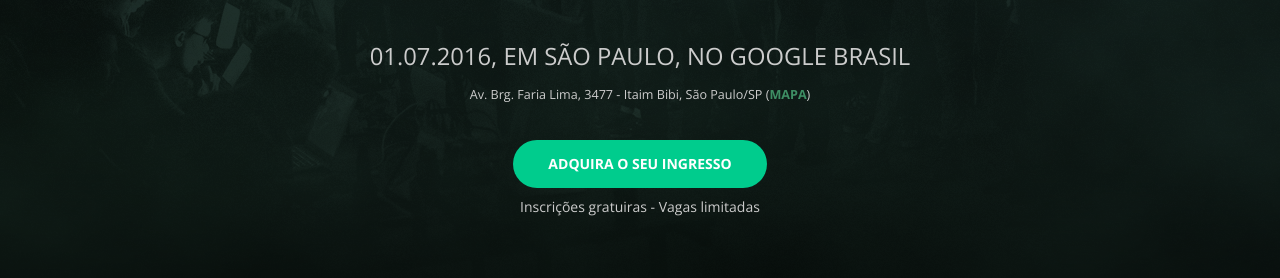
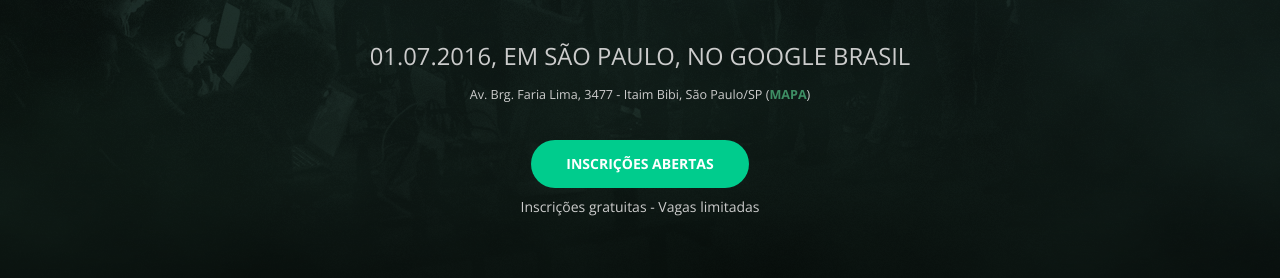
Before and after one commit to beingsane/codeinthedarkbrasil, a website: page index.html in a window 1280 px wide. Shown: the part 522-800 px from the top of the page. Drawn offline with nearby package versions, Linux system fonts and the light colour scheme.

Commit message:
Fix typo

```diff
--- a/index.html
+++ b/index.html
@@ -40,8 +40,8 @@
       <p class="data">01.07.2016, em São Paulo, no Google Brasil</p>
       <p class="endereco">Av. Brg. Faria Lima, 3477 - Itaim Bibi, São Paulo/SP (<label class="link" for="lightbox-map">mapa</label>)</p>
 
-      <a href="http://www.eventick.com.br/code-in-the-dark-brasil" target="_blank" class="btn" >Adquira o seu ingresso</a>
-      <p>Inscrições gratuiras - Vagas limitadas</p>
+      <a href="http://www.eventick.com.br/code-in-the-dark-brasil" target="_blank" class="btn" >Inscrições Abertas</a>
+      <p>Inscrições gratuitas - Vagas limitadas</p>
     </section>
 
     <section class="part video">
@@ -98,7 +98,7 @@
     <section class="part inscricao">
       <h2>Inscrição</h2>
       <a href="http://www.eventick.com.br/code-in-the-dark-brasil" target="_blank" class="btn" >Inscrições Abertas</a>
-      <p>Inscrições abertas - Vagas limitadas</p>
+      <p>Inscrições gratuitas - Vagas limitadas</p>
     </section>
 
     <section class="part perguntas">
```
